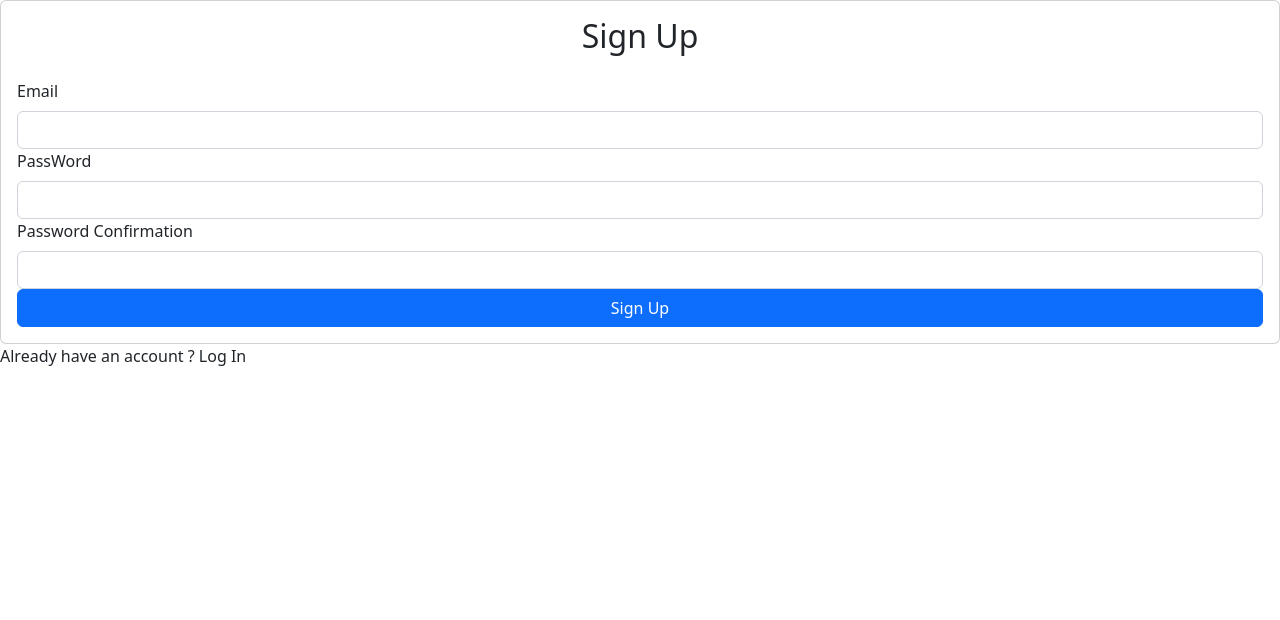
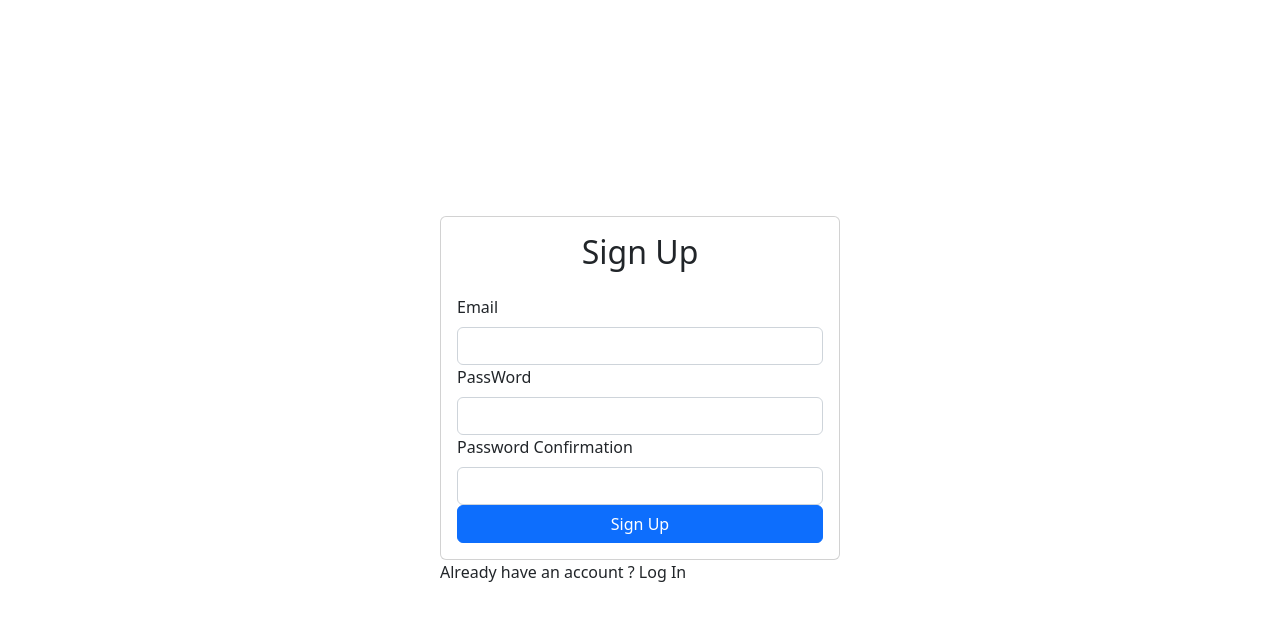
Before and after one commit to web-based/radicalx-internship-flow-app, a React (Create React App) app: page / in a window 1280 px wide. Shown: the top 620 px of the page. Built offline with nearby package versions, Linux system fonts and the light colour scheme.

Commit message:
styled the signup form using Bootstrap 🐸

```diff
--- a/src/components/App.js
+++ b/src/components/App.js
@@ -1,11 +1,19 @@
 import React from 'react'
+import { Container } from 'react-bootstrap';
 import Signup from './Signup'
 
 
 function App() {
   return (
-    <Signup/>
-  )
+    <Container
+      className="d-flex align-items-center justify-content-center"
+      style={{ minHeight: "100vh" }}
+    >
+      <div className="w-100" style={{ maxWidth: "400px" }}>
+        <Signup />
+      </div>
+    </Container>
+  );
 }
 
 export default App;
```
